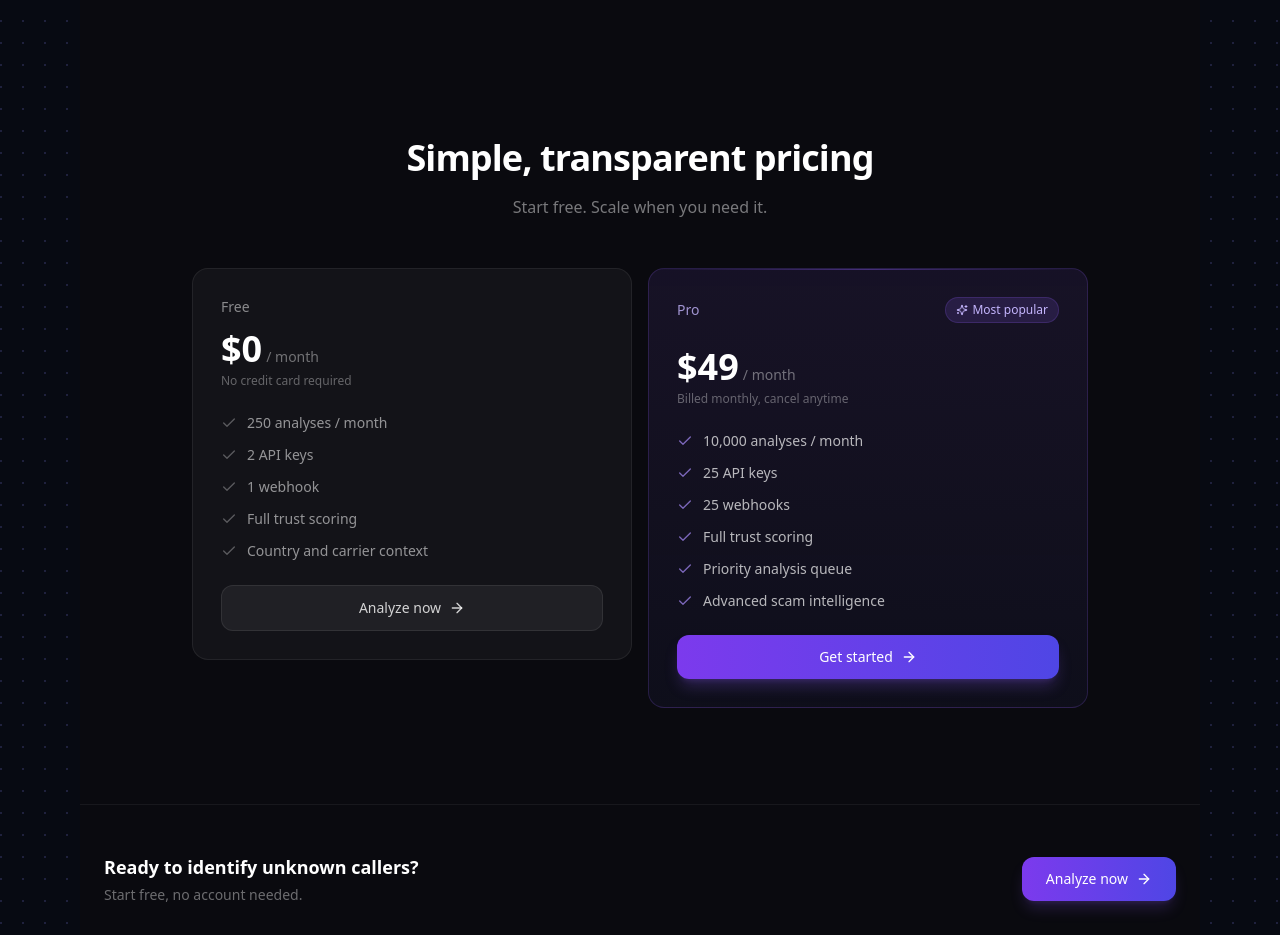
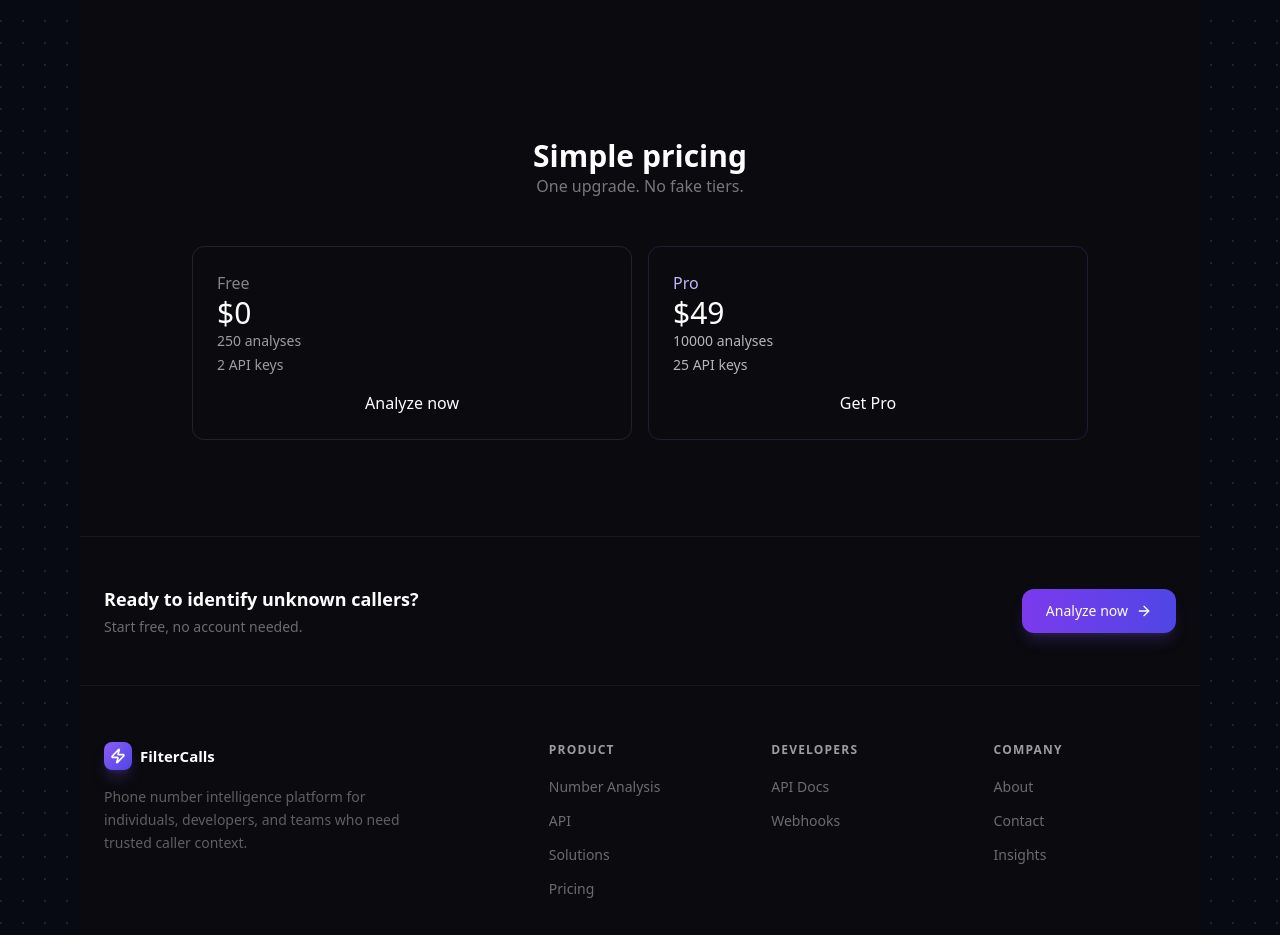
Before and after one commit to Hssenasam/Filtercalls, a Next.js app: page / in a window 1280 px wide. Shown: the part 2840-3775 px from the top of the page. Built offline with nearby package versions, Linux system fonts and the light colour scheme.

Commit message:
fix: unify pricing and repair homepage to analysis flow

```diff
--- a/src/components/sections/home-pricing.tsx
+++ b/src/components/sections/home-pricing.tsx
@@ -1,125 +1,50 @@
 'use client';
 
 import Link from 'next/link';
-import type { Route } from 'next';
-import { motion } from 'framer-motion';
-import { Check, ArrowRight, Sparkles } from 'lucide-react';
 import { PLAN_DEFINITIONS } from '@/lib/billing/plans';
 
 const free = PLAN_DEFINITIONS.free;
 const pro = PLAN_DEFINITIONS.pro;
 
-const FREE_FEATURES = [
-  `${free.limits.monthlyAnalyses.toLocaleString()} analyses / month`,
-  `${free.limits.apiKeys} API keys`,
-  `${free.limits.webhooks} webhook`,
-  'Full trust scoring',
-  'Country and carrier context',
-];
-
-const PRO_FEATURES = [
-  `${pro.limits.monthlyAnalyses.toLocaleString()} analyses / month`,
-  `${pro.limits.apiKeys} API keys`,
-  `${pro.limits.webhooks} webhooks`,
-  'Full trust scoring',
-  'Priority analysis queue',
-  'Advanced scam intelligence',
-];
-
 export function HomePricing() {
   return (
     <section className="py-24 px-4">
-      <div className="max-w-4xl mx-auto flex flex-col gap-12">
+      <div className="max-w-4xl mx-auto space-y-12">
 
-        <motion.div
-          initial={{ opacity: 0, y: 12 }}
-          whileInView={{ opacity: 1, y: 0 }}
-          viewport={{ once: true }}
-          transition={{ duration: 0.45 }}
-          className="text-center max-w-lg mx-auto"
-        >
-          <h2 className="text-3xl sm:text-4xl font-bold text-white tracking-tight mb-4">
-            Simple, transparent pricing
-          </h2>
-          <p className="text-white/45 text-base leading-relaxed">
-            Start free. Scale when you need it.
-          </p>
-        </motion.div>
+        <div className="text-center">
+          <h2 className="text-3xl font-bold text-white">Simple pricing</h2>
+          <p className="text-white/45">One upgrade. No fake tiers.</p>
+        </div>
 
-        <div className="grid grid-cols-1 md:grid-cols-2 gap-4 items-start">
+        <div className="grid md:grid-cols-2 gap-4">
 
-          {/* Free */}
-          <motion.div
-            initial={{ opacity: 0, y: 18 }}
-            whileInView={{ opacity: 1, y: 0 }}
-            viewport={{ once: true }}
-            transition={{ duration: 0.45 }}
-            className="flex flex-col gap-6 p-7 rounded-2xl bg-white/[0.04] border border-white/[0.07]"
-          >
-            <div>
-              <p className="text-white/50 text-sm font-medium mb-3">{free.label}</p>
-              <div className="flex items-baseline gap-1">
-                <span className="text-4xl font-bold text-white">${free.monthlyPriceUsd}</span>
-                <span className="text-white/40 text-sm">/ month</span>
-              </div>
-              <p className="text-white/35 text-xs mt-1">No credit card required</p>
-            </div>
-            <ul className="flex flex-col gap-3">
-              {FREE_FEATURES.map((f) => (
-                <li key={f} className="flex items-center gap-2.5 text-sm text-white/55">
-                  <Check className="w-4 h-4 text-white/30 shrink-0" />
-                  {f}
-                </li>
-              ))}
+          <div className="p-6 border border-white/10 rounded-xl">
+            <p className="text-white/50">{free.label}</p>
+            <p className="text-3xl text-white">${free.monthlyPriceUsd}</p>
+
+            <ul className="text-sm text-white/60 space-y-1">
+              <li>{free.limits.monthlyAnalyses} analyses</li>
+              <li>{free.limits.apiKeys} API keys</li>
             </ul>
-            <Link
-              href={'/analysis' as Route}
-              className="flex items-center justify-center gap-2 px-5 py-3 rounded-xl text-sm font-medium text-white/80 hover:text-white bg-white/[0.06] hover:bg-white/[0.1] border border-white/[0.08] transition-all duration-200 active:scale-[0.97]"
-            >
+
+            <Link href="/analysis" className="mt-4 block text-center text-white">
               Analyze now
-              <ArrowRight className="w-4 h-4" />
             </Link>
-          </motion.div>
+          </div>
 
-          {/* Pro */}
-          <motion.div
-            initial={{ opacity: 0, y: 18 }}
-            whileInView={{ opacity: 1, y: 0 }}
-            viewport={{ once: true }}
-            transition={{ duration: 0.45, delay: 0.1 }}
-            className="flex flex-col gap-6 p-7 rounded-2xl bg-gradient-to-b from-violet-500/10 to-indigo-500/5 border border-violet-500/20 relative overflow-hidden"
-          >
-            <div className="absolute top-0 inset-x-0 h-px bg-gradient-to-r from-transparent via-violet-500/40 to-transparent" />
-            <div className="flex items-center justify-between">
-              <p className="text-violet-300/80 text-sm font-medium">{pro.label}</p>
-              <span className="inline-flex items-center gap-1 px-2.5 py-1 rounded-full bg-violet-500/15 border border-violet-500/20 text-violet-300 text-xs font-medium">
-                <Sparkles className="w-3 h-3" />
-                Most popular
-              </span>
-            </div>
-            <div>
-              <div className="flex items-baseline gap-1">
-                <span className="text-4xl font-bold text-white">${pro.monthlyPriceUsd}</span>
-                <span className="text-white/40 text-sm">/ month</span>
-              </div>
-              <p className="text-white/35 text-xs mt-1">Billed monthly, cancel anytime</p>
-            </div>
-            <ul className="flex flex-col gap-3">
-              {PRO_FEATURES.map((f) => (
-                <li key={f} className="flex items-center gap-2.5 text-sm text-white/70">
-                  <Check className="w-4 h-4 text-violet-400/70 shrink-0" />
-                  {f}
-                </li>
-              ))}
+          <div className="p-6 border border-violet-500/20 rounded-xl">
+            <p className="text-violet-300">{pro.label}</p>
+            <p className="text-3xl text-white">${pro.monthlyPriceUsd}</p>
+
+            <ul className="text-sm text-white/70 space-y-1">
+              <li>{pro.limits.monthlyAnalyses} analyses</li>
+              <li>{pro.limits.apiKeys} API keys</li>
             </ul>
-            <Link
-              href={'/portal/login' as Route}
-              className="flex items-center justify-center gap-2 px-5 py-3 rounded-xl text-sm font-medium text-white bg-gradient-to-r from-violet-600 to-indigo-600 hover:from-violet-500 hover:to-indigo-500 shadow-lg shadow-violet-500/25 hover:shadow-violet-500/35 transition-all duration-200 active:scale-[0.97]"
-            >
-              Get started
-              <ArrowRight className="w-4 h-4" />
+
+            <Link href="/login" className="mt-4 block text-center text-white">
+              Get Pro
             </Link>
-          </motion.div>
+          </div>
 
         </div>
       </div>
```
